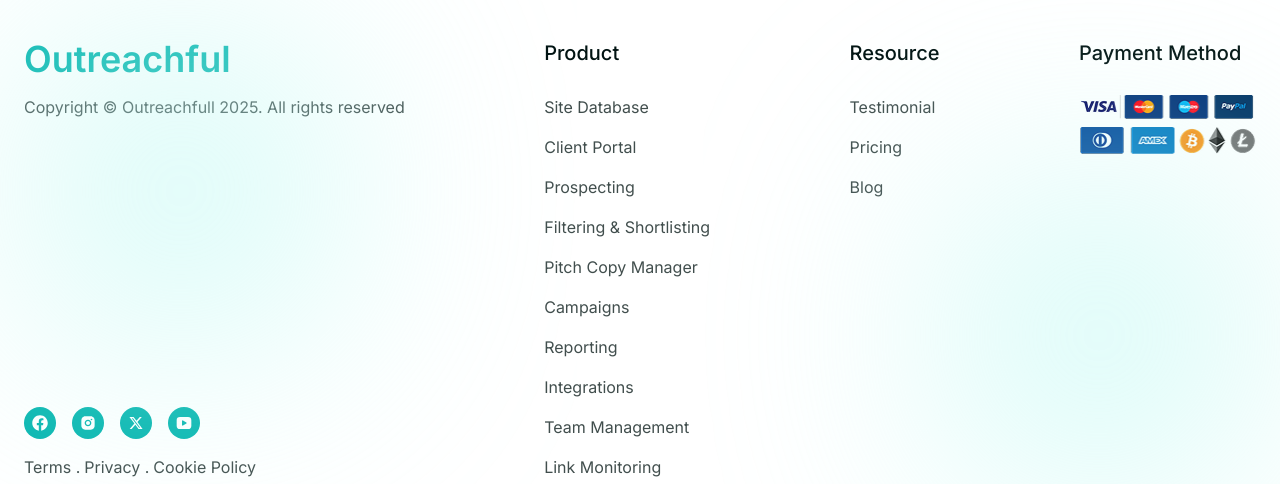
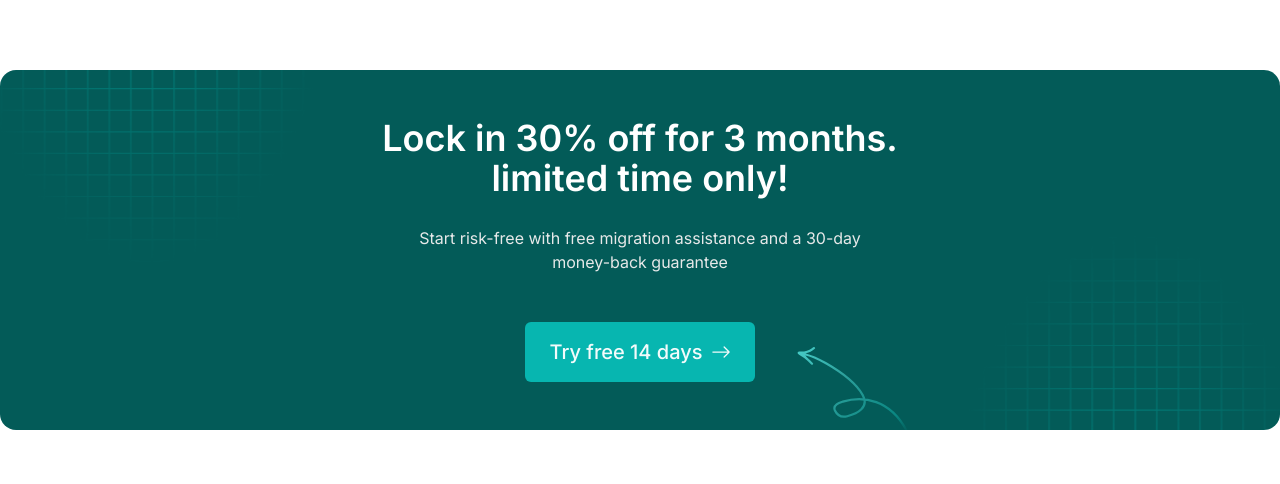
Before and after one commit to Omar-dev-xponent/seo-website, a Next.js app: page /pricing in a window 1280 px wide. Shown: the part 1192-1676 px from the top of the page. Built offline with nearby package versions, Linux system fonts and the light colour scheme; no server answers.

Commit message:
style: pricing page

```diff
--- a/app/(site)/pricing/page.tsx
+++ b/app/(site)/pricing/page.tsx
@@ -1,10 +1,15 @@
 import React from "react";
 import Hero from "@/app/(site)/pricing/_components/hero";
+import TrialCTA from "@/components/trial-cta";
 
 const Pricing = () => {
   return (
     <>
       <Hero />
+      <TrialCTA
+        title={`Lock in 30% off for 3 months. \n limited time only!`}
+        description={`Start risk-free with free migration assistance and a 30-day \n money-back guarantee`}
+      />
     </>
   );
 };
```
